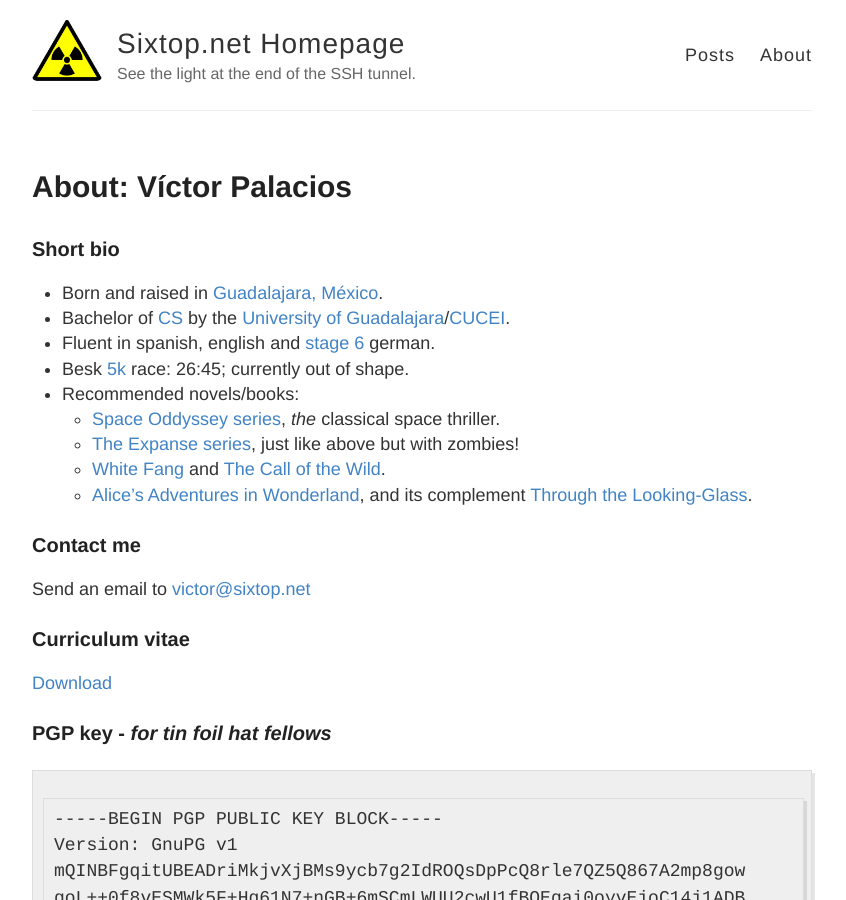
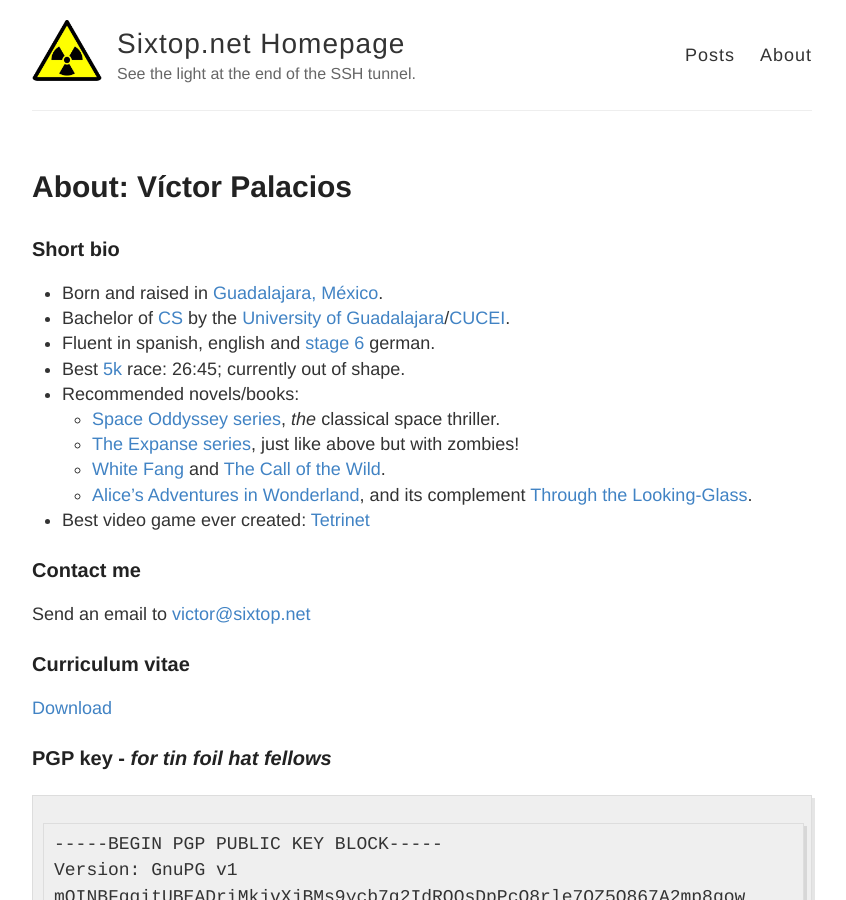
Before and after one commit to sixtop/sixtop.github.io, a Jekyll site: the page built from about.md, in a window 1280 px wide and 900 px high. Shown: the whole window, without its empty margins (218-1064 px from the left). Built offline with Jekyll 4.4.1, drawn with Linux system fonts in a browser that asks for light colours.

Commit message:
Adding tetrinet reference to about

```diff
--- a/about.md
+++ b/about.md
@@ -8,12 +8,13 @@ permalink: /about/
 * Born and raised in [Guadalajara, México](https://en.wikipedia.org/wiki/Guadalajara).
 * Bachelor of [CS](https://en.wikipedia.org/wiki/Computer_science) by the [University of Guadalajara](http://www.udg.mx/)/[CUCEI](http://www.cucei.udg.mx/).
 * Fluent in spanish, english and [stage 6](https://store.hipstery.com/blogs/news/7378688-the-8-stages-of-learning-german) german.
-* Besk [5k](http://www.c25k.com/) race: 26:45; currently out of shape.
+* Best [5k](http://www.c25k.com/) race: 26:45; currently out of shape.
 * Recommended novels/books:
 	* [Space Oddyssey series](https://en.wikipedia.org/wiki/Space_Odyssey), _the_ classical space thriller.
 	* [The Expanse series](https://en.wikipedia.org/wiki/The_Expanse_(novel_series)), just like above but with zombies!
 	* [White Fang](https://en.wikipedia.org/wiki/White_Fang) and [The Call of the Wild](https://en.wikipedia.org/wiki/The_Call_of_the_Wild).
 	* [Alice's Adventures in Wonderland](https://en.wikipedia.org/wiki/Alice%27s_Adventures_in_Wonderland), and its complement [Through the Looking-Glass](https://en.wikipedia.org/wiki/Through_the_Looking-Glass).
+* Best video game ever created: [Tetrinet](http://tetrinet.info/)
 
 ### Contact me
 
```
